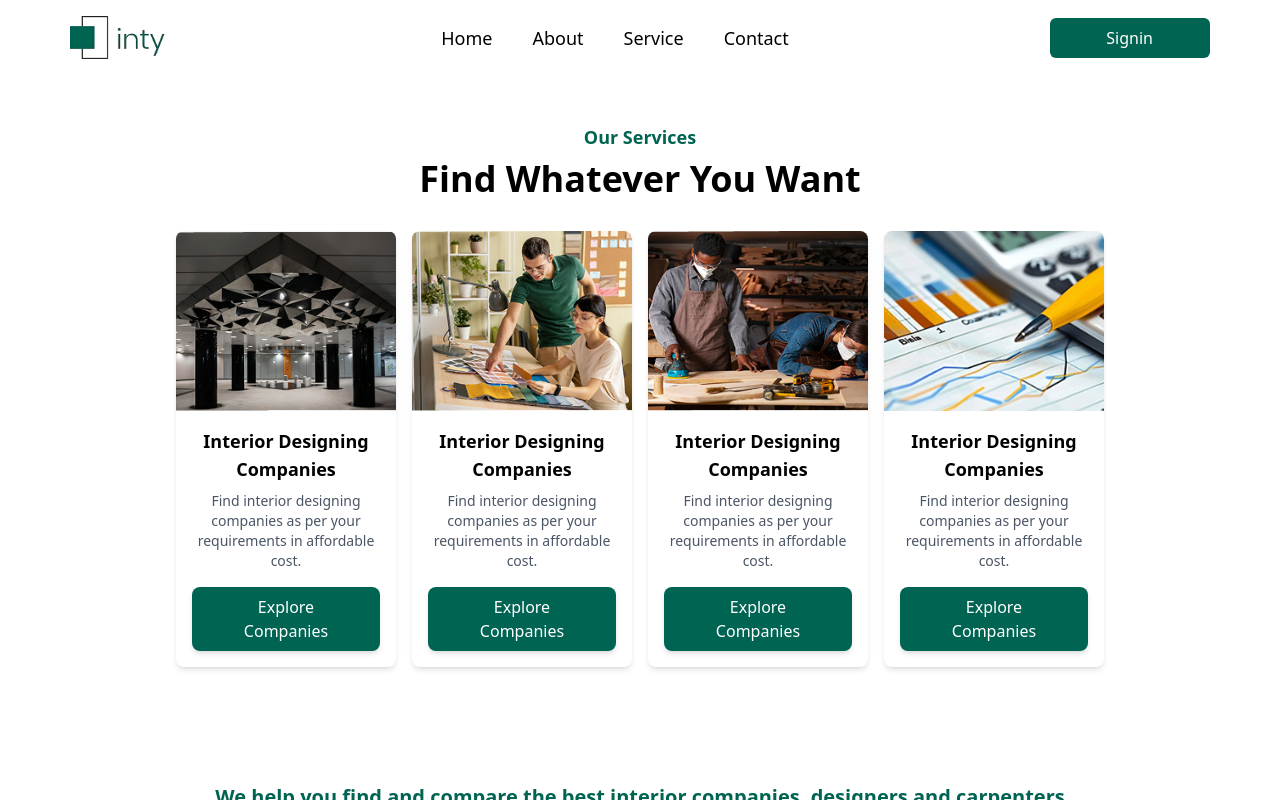
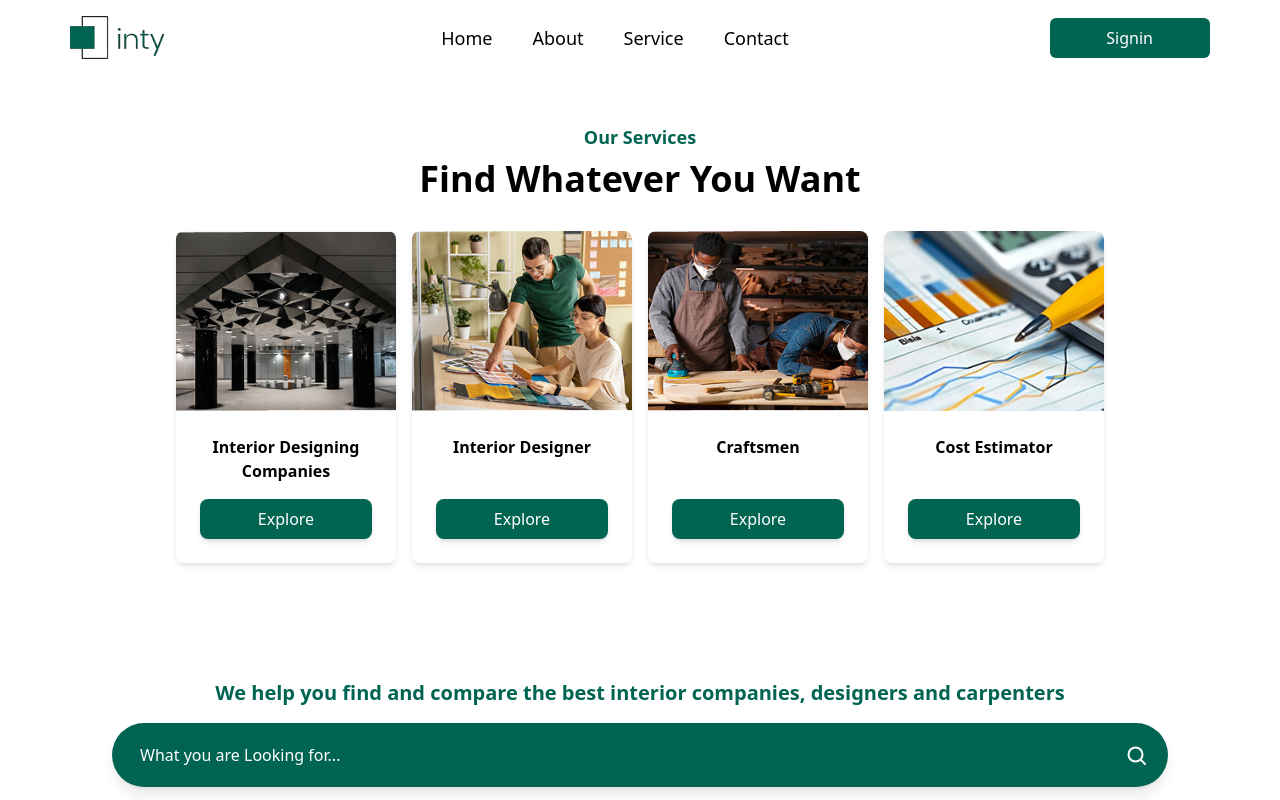
Before and after one commit to saiyam0211/inty-frontend, a React (Vite) app: page / in a window 1280 px wide. Shown: the top 800 px of the page. Built offline with nearby package versions, Linux system fonts and the light colour scheme; no server answers.

Commit message:
main changes

```diff
--- a/src/App.jsx
+++ b/src/App.jsx
@@ -1,35 +1,31 @@
 import React, { useEffect } from "react";
-import { BrowserRouter, Routes, Route } from "react-router-dom";
+import { Routes, Route } from "react-router-dom";
 import Home from "./pages/Home/Home";
 import SignUp from "./pages/Register/Register";
 import LogIn from "./pages/LogIn/LogIn";
 import CompanyProfile from "./pages/CompanyProfile/CompanyProfile"
 import Compare from "./pages/Compare/Compare";
 import ResidentialSpace from "./pages/ResidentialSpace/Residentialspace";
-
 import AOS from "aos";
-import "aos/dist/aos.css"; // Import AOS CSS
+import "aos/dist/aos.css";
 
 const App = () => {
   useEffect(() => {
     AOS.init({
-      duration: 1000, // Animation duration
-      once: true, // Ensures animation happens only once
+      duration: 1000,
+      once: true,
     });
   }, []);
 
   return (
-   <Routes>
+    <Routes>
       <Route path="/" element={<Home />} />
-      <Route path="/signup" element={<SignUp />} />
-      <Route path="/login" element={<LogIn />} />
+      <Route path="/signup/*" element={<SignUp />} />
+      <Route path="/login/*" element={<LogIn />} />
       <Route path="/residential-space" element={<ResidentialSpace />} />
       <Route path="/CompanyProfile" element={<CompanyProfile />} />
       <Route path="/Compare" element={<Compare />} />
-
     </Routes>
-
-
   );
 };
 
--- a/src/components/CardCrousal/CardCrousal.jsx
+++ b/src/components/CardCrousal/CardCrousal.jsx
@@ -139,7 +139,7 @@ const Carousel = () => {
           <ChevronLeft className="w-8 h-8 text-white group-hover:scale-110 transition-transform" />
         </button>
 
-        <div className="relative w-full h-[500px] overflow-hidden">
+        <div className="relative w-full h-[600px] overflow-hidden">
           <div className="absolute inset-0 flex items-center  w-full justify-center gap-6">
             {cardsData.map((card, index) => (
               <CarouselCard key={card.id} data={card} position={getCardPosition(index)} />
--- a/src/components/Cards/Cards.jsx
+++ b/src/components/Cards/Cards.jsx
@@ -1,13 +1,15 @@
 import banner from "../../assets/banner.png";
 import googlereview from "../../assets/googlereview.png";
+import { useNavigate } from "react-router-dom";
 
 export default function CompanyCard({ company }) {
+  const navigate = useNavigate();
   return (
     <div className="w-[294px] h-[392px]  bg-white shadow-2xl rounded-[8px]">
       {/* Review Section */}
       <div className="flex justify-between p-4">
         <img src={googlereview} alt="Review" />
-        <a href="./compare"><button className="button w-[96px] h-[31px] bg-[#006452] text-white rounded-[8px] mt-[18px] hover:bg-[rgba(0,100,82,0.6)]">
+        <a href="./compare"><button className="button cursor-pointer w-[96px] h-[31px] bg-[rgba(0,100,82,0.4)] text-white rounded-[8px] mt-[18px] hover:bg-[#006452]">
           Compare
         </button>
         </a>
@@ -19,13 +21,13 @@ export default function CompanyCard({ company }) {
       </div>
 
       {/* Company Details */}
-      <div className="bg-[#006452] text-white w-full p-2 rounded-t-[8px] mt-3 hover:bg-[#006452] transition duration-300 flex flex-col gap-4">
+      <div className="bg-[#006452]  text-white w-full p-4 rounded-[16px] mt-3 hover:bg-[#006452] transition duration-300 flex flex-col gap-4">
         <div className="flex justify-between">
           <div className="flex flex-col">
           <p className="text-[22px] font-bold" style={{fontWeight: 700, fontSize: '22px', lineHeight: '26.63px', letterSpacing: '0%' }}>{company.projects}+</p>
             <p className="text-[12px]" style={{fontWeight: 500, fontSize: '12px', lineHeight: '14.52px', letterSpacing: '0%' }}>Projects Completed</p>
           </div>
-          <button className="bg-[rgba(254,97,0,1)] text-sm h-5 w-25 text-white rounded-[2px]">
+          <button className="bg-[rgba(254,97,0,1)] text-sm h-5 w-25  text-white rounded-[8px]">
             USP
           </button>
         </div>
@@ -37,7 +39,7 @@ export default function CompanyCard({ company }) {
           <p className="text-2xl font-bold" style={{fontWeight: 700, fontSize: '22px', lineHeight: '26.63px', letterSpacing: '0%' }}>{company.branches}+</p>
           <p style={{fontWeight: 500, fontSize: '12px', lineHeight: '14.52px', letterSpacing: '0%' }}>Branches</p>
         </div>
-        <a href="./CompanyProfile"><button className="mt-1 p-2 bg-white w-full rounded-4xl text-blue-500">
+      <a href="./CompanyProfile">  <button className="mt-1 p-2 cursor-pointer bg-white w-full rounded-4xl text-blue-500">
           Know More
         </button>
         </a>
--- a/src/components/Navbar/Navbar.jsx
+++ b/src/components/Navbar/Navbar.jsx
@@ -1,10 +1,24 @@
-import React, { useState } from "react";
-import { Menu, X } from "lucide-react";
+import React, { useState, useEffect } from "react";
+import { Menu, X, ChevronDown } from "lucide-react";
+import { useUser, useClerk } from "@clerk/clerk-react";
 
 const Navbar = ({ isResidentialPage }) => {
   const [isOpen, setIsOpen] = useState(false);
+  const [isProfileOpen, setIsProfileOpen] = useState(false);
+  const { isLoaded, isSignedIn, user } = useUser();
+  const { signOut } = useClerk();
 
-  // Dynamic classes based on page
+  // Close dropdown when clicking outside
+  useEffect(() => {
+    const closeDropdown = (e) => {
+      if (isProfileOpen && !e.target.closest(".profile-dropdown")) {
+        setIsProfileOpen(false);
+      }
+    };
+    document.addEventListener("click", closeDropdown);
+    return () => document.removeEventListener("click", closeDropdown);
+  }, [isProfileOpen]);
+
   const linkClasses = isResidentialPage
     ? "cursor-pointer text-white hover:text-[#006452]"
     : "cursor-pointer hover:text-[#006452]";
@@ -34,10 +48,52 @@ const Navbar = ({ isResidentialPage }) => {
         <li className={linkClasses}>Contact</li>
       </ul>
 
-      {/* Book Now Button */}
+      {/* Sign In Button or Profile */}
+      {isLoaded && (
+        <>
+          {isSignedIn ? (
+            <div className="hidden md:block profile-dropdown relative">
+              <button
+                onClick={(e) => {
+                  e.stopPropagation();
+                  setIsProfileOpen(!isProfileOpen);
+                }}
+                className="flex items-center gap-2 focus:outline-none"
+              >
+                {user?.imageUrl && (
+                  <img
+                    src={user.imageUrl}
+                    alt="Profile"
+                    className="w-10 h-10 rounded-full object-cover border border-gray-200"
+                  />
+                )}
+                <ChevronDown
+                  size={20}
+                  className={isResidentialPage ? "text-white" : "text-black"}
+                />
+              </button>
+
+              {isProfileOpen && (
+                <div className="absolute right-0 mt-2 w-48 bg-white rounded-md shadow-lg py-1 z-50">
+                  <div className="px-4 py-2 text-sm text-gray-700 border-b border-gray-100">
+                    {user?.fullName || user?.username}
+                  </div>
+                  <button
+                    onClick={() => signOut()}
+                    className="block w-full text-left px-4 py-2 text-sm text-gray-700 hover:bg-gray-100"
+                  >
+                    Sign Out
+                  </button>
+                </div>
+              )}
+            </div>
+          ) : (
             <a href="login" className={buttonClasses}>
               Signin
             </a>
+          )}
+        </>
+      )}
 
       {/* Mobile Menu Button */}
       <div className="md:hidden z-50">
@@ -58,7 +114,7 @@ const Navbar = ({ isResidentialPage }) => {
 
       {/* Mobile Menu */}
       <div
-        className={`fixed top-0 left-0 w-full z-50 h-full ${
+        className={`fixed top-0 left-0 w-full z-40 h-full ${
           isResidentialPage ? "bg-[#006452]" : "bg-white"
         } flex flex-col items-center justify-center gap-6 text-lg font-medium transition-transform ${
           isOpen ? "translate-x-0" : "-translate-x-full"
@@ -69,6 +125,7 @@ const Navbar = ({ isResidentialPage }) => {
           onClick={() => setIsOpen(false)}
           className={`absolute top-5 right-5 ${mobileIconClasses}`}
         />
+
         <a
           href="/"
           className={
@@ -80,6 +137,7 @@ const Navbar = ({ isResidentialPage }) => {
         >
           Home
         </a>
+
         <a
           href="#"
           className={
@@ -91,6 +149,7 @@ const Navbar = ({ isResidentialPage }) => {
         >
           About
         </a>
+
         <a
           href="#"
           className={
@@ -102,6 +161,7 @@ const Navbar = ({ isResidentialPage }) => {
         >
           Service
         </a>
+
         <a
           href="#"
           className={
@@ -113,6 +173,42 @@ const Navbar = ({ isResidentialPage }) => {
         >
           Contact
         </a>
+
+        {isLoaded && (
+          <>
+            {isSignedIn ? (
+              <div className="flex flex-col items-center gap-4">
+                {user?.imageUrl && (
+                  <img
+                    src={user.imageUrl}
+                    alt="Profile"
+                    className="w-12 h-12 rounded-full object-cover border border-gray-200"
+                  />
+                )}
+                <div className="text-center">
+                  <div
+                    className={
+                      isResidentialPage ? "text-white" : "text-gray-700"
+                    }
+                  >
+                    {user?.fullName || user?.username}
+                  </div>
+                </div>
+                <button
+                  onClick={() => {
+                    signOut();
+                    setIsOpen(false);
+                  }}
+                  className={
+                    isResidentialPage
+                      ? "w-[160px] h-[40px] text-[#006452] bg-white rounded-md text-center leading-[40px] hover:bg-gray-100 transition"
+                      : "w-[160px] h-[40px] text-white bg-[#006452] rounded-md text-center leading-[40px] hover:bg-[#006452] transition"
+                  }
+                >
+                  Sign Out
+                </button>
+              </div>
+            ) : (
               <a
                 href="login"
                 className={
@@ -124,6 +220,9 @@ const Navbar = ({ isResidentialPage }) => {
               >
                 Signin
               </a>
+            )}
+          </>
+        )}
       </div>
     </nav>
   );
--- a/src/components/Services/Services.jsx
+++ b/src/components/Services/Services.jsx
@@ -1,43 +1,61 @@
-import React from 'react'
+import React from "react";
+import { useNavigate } from 'react-router-dom';
 
 const Services = () => {
+  const navigate = useNavigate();
 
   const services = [
     {
       image: "/images/service-1.png",
       title: "Interior Designing Companies",
-          description: "Find interior designing companies as per your requirements in affordable cost."
+      description:
+        "Find interior designing companies as per your requirements in affordable cost.",
+      href: "/residential-space",
     },
     {
       image: "/images/service-2.png",
-          title: "Interior Designing Companies",
-          description: "Find interior designing companies as per your requirements in affordable cost."
+      title: "Interior Designer",
+      description:
+        "Find interior designing companies as per your requirements in affordable cost.",
     },
     {
       image: "/images/service-3.png",
-          title: "Interior Designing Companies",
-          description: "Find interior designing companies as per your requirements in affordable cost."
+      title: "Craftsmen",
+      description:
+        "Find interior designing companies as per your requirements in affordable cost.",
     },
     {
       image: "/images/service-4.png",
-          title: "Interior Designing Companies",
-          description: "Find interior designing companies as per your requirements in affordable cost."
-        }
+      title: "Cost Estimator",
+      description:
+        "Find interior designing companies as per your requirements in affordable cost.",
+    },
+  ];
 
-    ]
   return (
-    <section className="py-12 px-6 md:px-12 lg:px-24 text-center  mb-12" >
+    <section className="py-12 px-6 md:px-12 lg:px-24 text-center mb-12">
       <h3 className="text-[#006452] text-lg font-semibold">Our Services</h3>
-      <h2 className="text-3xl md:text-4xl font-bold mt-2">Find Whatever You Want</h2>
-      <div className="grid grid-cols-1 px-10  sm:grid-cols-2 lg:grid-cols-4 lg:px-20 gap-4 mt-8">
+      <h2 className="text-3xl md:text-4xl font-bold mt-2">
+        Find Whatever You Want
+      </h2>
+      <div className="grid grid-cols-1 px-10 sm:grid-cols-2 lg:grid-cols-4 lg:px-20 gap-4 mt-8">
         {services.map((service, index) => (
-          <div key={index} className="bg-white shadow-md rounded-lg overflow-hidden"  data-aos="fade-up">
-            <img src={service.image} alt={service.title} className="w-full h-45 object-cover" />
-            <div className="p-4">
-              <h3 className="text-lg font-semibold ">{service.title}</h3>
-              <p className="text-gray-600 text-sm mt-2">{service.description}</p>
-            <a href="./residential-space">  <button className="mt-4 px-6 py-2 bg-[#006452] text-white rounded-lg shadow-md hover:bg-[#005552] w-full">
-                Explore Companies
+          <div
+            key={index}
+            className="bg-white shadow-md rounded-lg overflow-hidden flex flex-col h-full"
+            data-aos="fade-up"
+          >
+            <img
+              src={service.image}
+              alt={service.title}
+              className="w-full h-45 object-cover"
+            />
+            <div className="p-6 flex flex-col flex-grow">
+              <h3 className="text-md font-semibold">{service.title}</h3>
+              <div className="flex-grow"></div> {/* Pushes the button to the bottom */}
+              <a href="./residential-space">
+                <button className="mt-4 cursor-pointer px-6 py-2 bg-[#006452] text-white rounded-lg shadow-md hover:bg-[#005552] w-full">
+                  Explore
                 </button>
               </a>
             </div>
@@ -45,7 +63,7 @@ const Services = () => {
         ))}
       </div>
     </section>
-  )
-}
+  );
+};
 
-export default Services
+export default Services;
--- a/src/main.jsx
+++ b/src/main.jsx
@@ -1,7 +1,7 @@
 import React from "react";
 import ReactDOM from "react-dom/client";
 import { BrowserRouter } from "react-router-dom";
-import { ClerkProvider } from "@clerk/clerk-react"; // ✅ Correct Import
+import { ClerkProvider } from "@clerk/clerk-react";
 import "./index.css";
 import App from "./App.jsx";
 
@@ -11,11 +11,17 @@ if (!clerk_key) {
   throw new Error("Clerk Publishable Key was not found.");
 }
 
-
 ReactDOM.createRoot(document.getElementById("root")).render(
   <BrowserRouter>
-    <ClerkProvider publishableKey={clerk_key}>
-        <App />
-      </ClerkProvider>
-   </BrowserRouter>
+    <ClerkProvider
+      publishableKey={clerk_key}
+      routing="path"
+      signInUrl="/login"
+      signUpUrl="/signup"
+      afterSignInUrl="/"
+      afterSignUpUrl="/"
+    >
+      <App />
+    </ClerkProvider>
+  </BrowserRouter>
 );
--- a/src/pages/CompanyProfile/CompanyProfile.jsx
+++ b/src/pages/CompanyProfile/CompanyProfile.jsx
@@ -1,13 +1,12 @@
-import React from 'react'
-import Navbar from '../../components/Navbar/Navbar'
-import Header from '../../components/CompanyProfile/Header'
-import Description from '../../components/CompanyProfile/Description'
-import RollingGallery from '../../components/CompanyProfile/RollingGallery/RollingGallery'
-import TestimonialCarousel from '../../components/TestimonialCarousel/TestimonialCarousel'
-import Footer from '../../components/Footer/Footer'
-import CardCrousal from '../../components/CardCrousal/CardCrousal'
+import React from "react";
+import Navbar from "../../components/Navbar/Navbar";
+import Header from "../../components/CompanyProfile/Header";
+import Description from "../../components/CompanyProfile/Description";
+import RollingGallery from "../../components/CompanyProfile/RollingGallery/RollingGallery";
+import TestimonialCarousel from "../../components/TestimonialCarousel/TestimonialCarousel";
+import Footer from "../../components/Footer/Footer";
+import CardCrousal from "../../components/CardCrousal/CardCrousal";
 const CompanyProfile = () => {
-
   // Sample company data
   const companies = [
     {
@@ -60,22 +59,22 @@ const CompanyProfile = () => {
     // },
   ];
 
-
-
   return (
     <div>
-       <Navbar/>
-       <Header/>
-       <Description/>
+      <div className="absolute top-0 left-0 w-full bg-transparent z-50">
+        <Navbar isResidentialPage={true} />
+      </div>
+      <Header />
+      <Description />
       <RollingGallery autoplay={true} pauseOnHover={true} />
-      <CardCrousal/>
-       <div className='mt-20'>
-       <TestimonialCarousel/>
+      <CardCrousal />
+      <div className="mt-20">
+        <TestimonialCarousel />
       </div>
 
-      <Footer/>
+      <Footer />
     </div>
-  )
-}
+  );
+};
 
-export default CompanyProfile
+export default CompanyProfile;
--- a/src/pages/LogIn/LogIn.jsx
+++ b/src/pages/LogIn/LogIn.jsx
@@ -1,16 +1,16 @@
 import React from 'react'
 import { SignIn } from "@clerk/clerk-react";
 import Navbar from '../../components/Navbar/Navbar';
-const login = () => {
+
+const Login = () => {
   return (
     <>
-    <Navbar />
-     <div className='clerk-container'>
-        <SignIn />
-    </div>
+      <Navbar />
+      <div className='clerk-container'>
+        <SignIn redirectUrl="/" />
+      </div>
     </>
-
   )
 }
 
-export default login
+export default Login;
--- a/src/pages/Register/Register.jsx
+++ b/src/pages/Register/Register.jsx
@@ -1,16 +1,16 @@
 import React from 'react'
 import { SignUp } from "@clerk/clerk-react";
 import Navbar from '../../components/Navbar/Navbar';
+
 const Register = () => {
   return (
     <>
       <Navbar />
-       <div className='clerk-container'>
-      <SignUp />
-    </div>
+      <div className='clerk-container'>
+        <SignUp redirectUrl="/" />
+      </div>
     </>
-
   )
 }
 
-export default Register
+export default Register;
--- a/src/pages/ResidentialSpace/Residentialspace.jsx
+++ b/src/pages/ResidentialSpace/Residentialspace.jsx
@@ -66,7 +66,7 @@ export default function ResidentialSpace() {
     const pages = Array.from({ length: totalPages }, (_, i) => i + 1);
 
     return (
-      <div className="flex justify-center items-center space-x-4 mt-8 mb-8">
+      <div className="flex justify-center items-center space-x-4 mt-20 mb-8">
         <button
           onClick={() => setCurrentPage(prev => Math.max(prev - 1, 1))}
           disabled={currentPage === 1}
@@ -106,7 +106,7 @@ export default function ResidentialSpace() {
     <div className="bg-white">
       {/* Header Section */}
       <div className="absolute top-0 left-0 w-full bg-transparent z-50">
-        <Header />
+        <Header isResidentialPage={true} />
       </div>
 
       {/* Hero Section */}
@@ -163,7 +163,7 @@ export default function ResidentialSpace() {
                   className="absolute w-full inset-x-0 mt-[1340px] md:mt-[420px] mb-0 h-[1340px] md:h-[496px] backdrop-blur-sm flex flex-col items-center justify-center text-white py-8"
                   style={{
                     background: `linear-gradient(180deg, rgba(250, 250, 250, 0.85) 0%, rgba(0, 0, 0, 0.50) 100%),
-                                linear-gradient(180deg, rgba(0, 0, 0, 0) 0%, #000000 100%)`
+                               `
                   }}
                 >
                   <img className="w-16 h-16" src={lock} alt="Lock" />
@@ -190,8 +190,8 @@ export default function ResidentialSpace() {
       </div>
 
       {/* Footer Section */}
-      <div className="mt-10">
-        <Footer />
+      <div className="mt-20">
+         <Footer  />
       </div>
     </div>
   );
```
Lines whose indentation alone changed are shown as unchanged.
